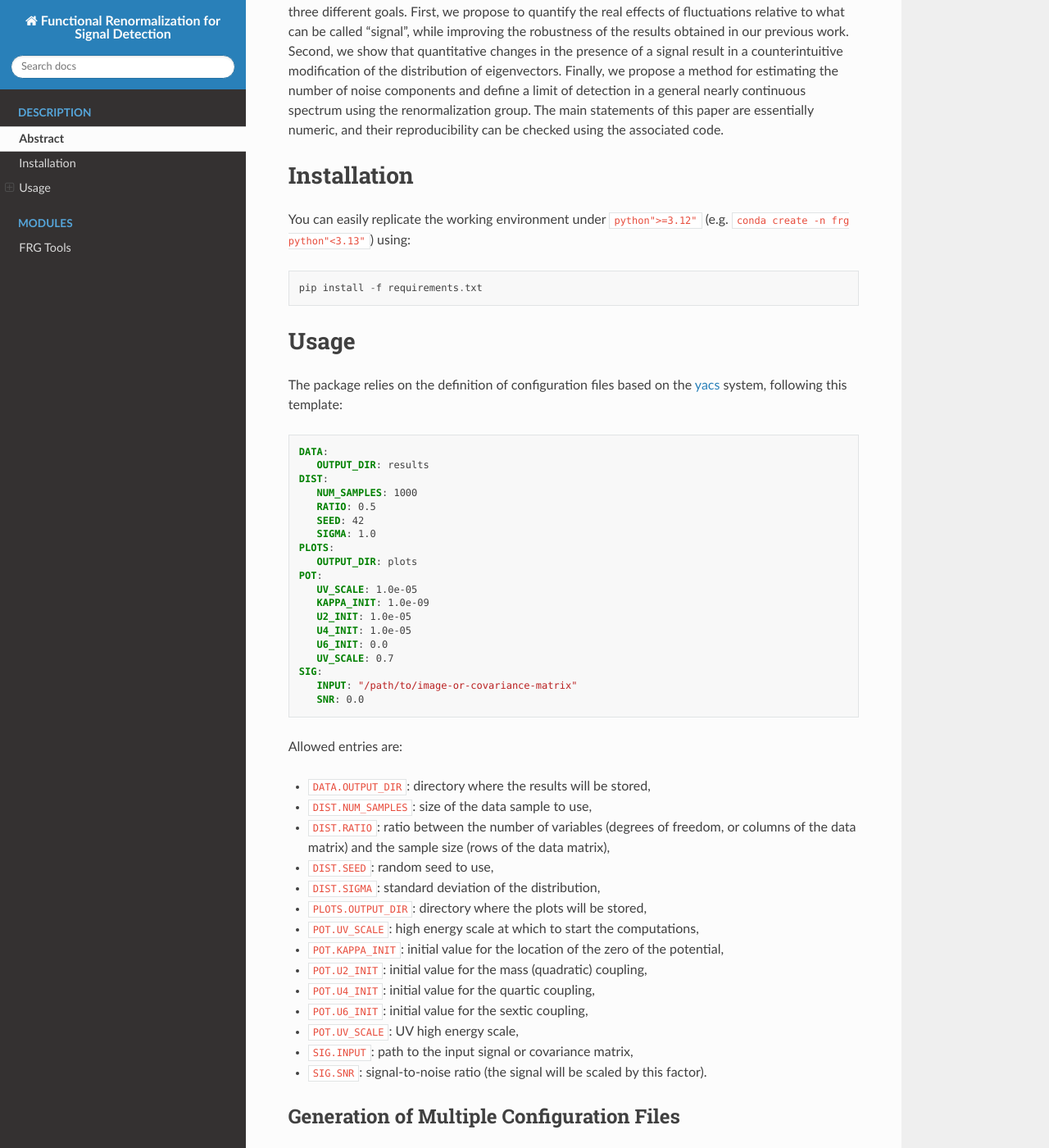
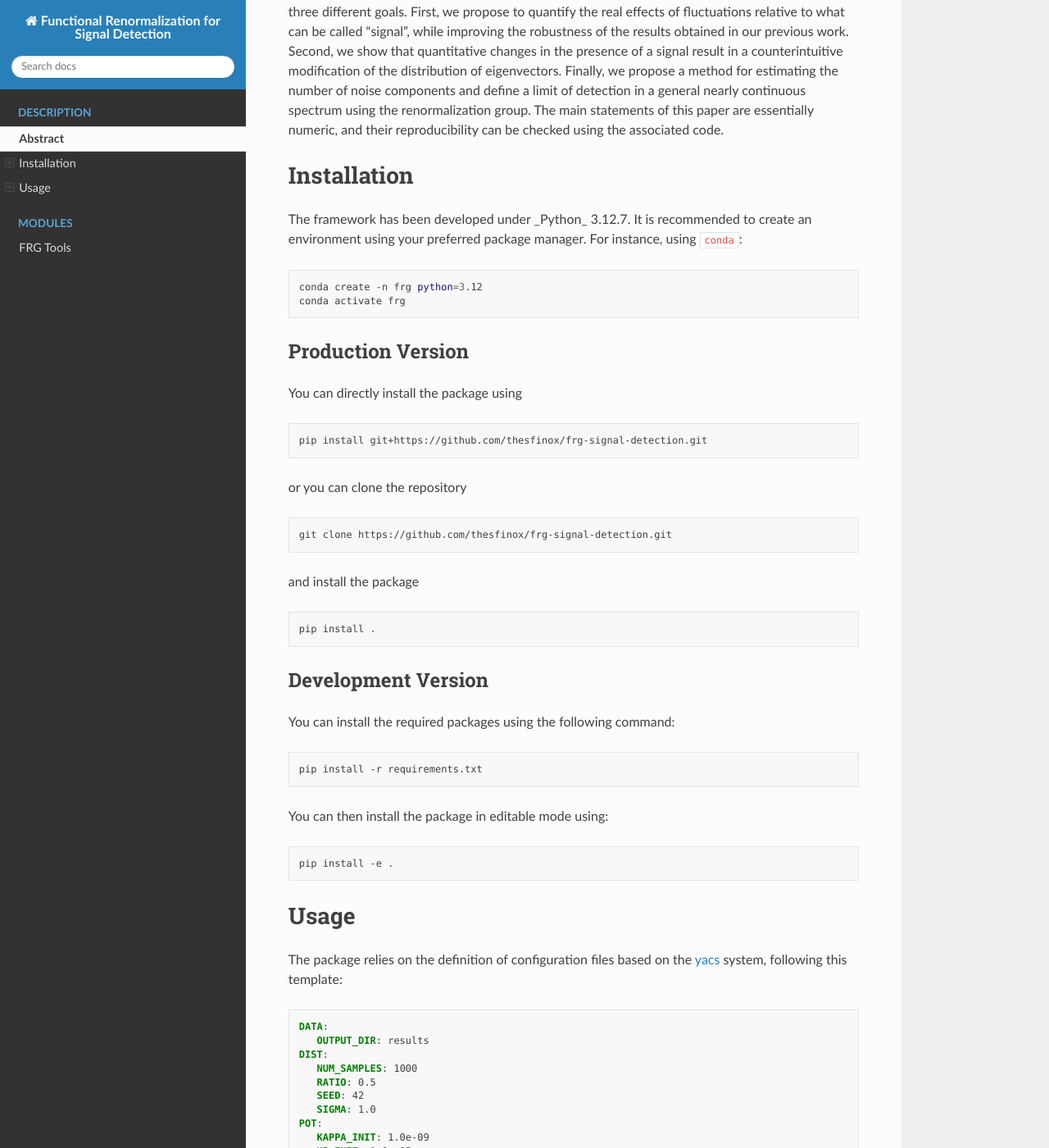
Before and after one commit to thesfinox/frg-signal-detection, a Sphinx documentation site: the page built from docs/source/descr.rst, in a window 1280 px wide and 1400 px high, scrolled down 832 px. Shown: the whole window at 82% size. Built offline with Sphinx 7.4.7 and the Read the Docs theme 3.1.0, drawn with Linux system fonts in a browser that asks for light colours; some of the changed text lies outside the part shown.

Commit message:
Correction to documentation

```diff
--- a/docs/source/descr.rst
+++ b/docs/source/descr.rst
@@ -22,11 +22,50 @@ The main statements of this paper are essentially numeric, and their reproducibi
 Installation
 ============
 
-You can easily replicate the working environment under ``python">=3.12"`` (e.g. ``conda create -n frg python"<3.13"``) using:
+The framework has been developed under _Python_ 3.12.7.
+It is recommended to create an environment using your preferred package manager.
+For instance, using ``conda``:
 
-.. code:: python
+.. code:: bash
 
-   pip install -f requirements.txt
+   conda create -n frg python=3.12
+   conda activate frg
+
+Production Version
+------------------
+
+You can directly install the package using
+
+.. code:: bash
+
+   pip install git+https://github.com/thesfinox/frg-signal-detection.git
+
+or you can clone the repository
+
+.. code:: bash
+
+   git clone https://github.com/thesfinox/frg-signal-detection.git
+
+and install the package
+
+.. code:: bash
+
+   pip install .
+
+Development Version
+-------------------
+
+You can install the required packages using the following command:
+
+.. code:: bash
+
+   pip install -r requirements.txt
+
+You can then install the package in editable mode using:
+
+.. code:: bash
+
+   pip install -e .
 
 Usage
 =====
@@ -42,10 +81,7 @@ The package relies on the definition of configuration files based on the `yacs <
       RATIO: 0.5
       SEED: 42
       SIGMA: 1.0
-   PLOTS:
-      OUTPUT_DIR: plots
    POT:
-      UV_SCALE: 1.0e-05
       KAPPA_INIT: 1.0e-09
       U2_INIT: 1.0e-05
       U4_INIT: 1.0e-05
@@ -63,8 +99,6 @@ Allowed entries are:
 - ``DIST.RATIO``: ratio between the number of variables (degrees of freedom, or columns of the data matrix) and the sample size (rows of the data matrix),
 - ``DIST.SEED``: random seed to use,
 - ``DIST.SIGMA``: standard deviation of the distribution,
-- ``PLOTS.OUTPUT_DIR``: directory where the plots will be stored,
-- ``POT.UV_SCALE``: high energy scale at which to start the computations,
 - ``POT.KAPPA_INIT``: initial value for the location of the zero of the potential,
 - ``POT.U2_INIT``: initial value for the mass (quadratic) coupling,
 - ``POT.U4_INIT``: initial value for the quartic coupling,
@@ -123,8 +157,8 @@ The file ``canonical_dimensions.py`` can be used to compute the canonical dimens
 
    The ``--analytic`` argument can be used to run an analytic simulation instead of a numerical one.
 
-Computation of the Functional Renormalization Group Equations
--------------------------------------------------------------
+Computation of the FRG Equations
+--------------------------------
 
 The file ``frg_equations.py`` can be used to compute the functional renormalization group equations:
 
@@ -137,8 +171,8 @@ The file ``frg_equations.py`` can be used to compute the functional renormalizat
 
    The ``--analytic`` argument can be used to run an analytic simulation instead of a numerical one.
 
-Computation of the Functional Renormalization Group Equations in Local Potential Approximation
--------------------------------------------------------------------------------------------------------
+Computation of the FRG Equations in Non-trivial Vacuum
+------------------------------------------------------
 
 The file ``frg_equations_lpa.py`` can be used to compute the functional renormalization group equations in the Local Potential Approximation (LPA) with an expansion around a non trivial vacuum:
 
--- a/docs/source/index.rst
+++ b/docs/source/index.rst
@@ -6,6 +6,8 @@ Functional Renormalization for Signal Detection
 - **Dine Ousmane Samary** - Faculté des Sciences et Techniques (ICMPA-UNESCO Chair), Université d’Abomey-Calavi, 072 BP 50, Benin
 
 **Code**: https://github.com/thesfinox/frg-signal-detection
+
+**Paper**: https://arxiv.org/abs/2507.01064
 
  .. toctree::
    :maxdepth: 3
--- a/pyproject.toml
+++ b/pyproject.toml
@@ -14,7 +14,7 @@ maintainers = [
     { name = "Riccardo Finotello", email = "riccardo.finotello@cea.fr" },
 ]
 readme = { file = "README.md", content-type = "text/markdown" }
-requires-python = ">=3.12"
+requires-python = ">=3.12,<3.13"
 keywords = [
     "signal detection",
     "renormalization group",
@@ -34,7 +34,8 @@ dynamic = ["version", "dependencies"]
 
 [project.optional-dependencies]
 test = ["pytest>=7.4.0", "pytest-cov>=4.1.0"]
-docs = ["sphinx>=6.2.1", "sphinx-rtd-theme>=1.2.0"]
+docs = ["esbonio>=0.16.5", "sphinx>=6.2.1", "sphinx-rtd-theme>=1.2.0"]
+dev = ["pre-commit>=4.2.0"]
 
 [project.urls]
 Homepage = "https://github.com/thesfinox/frg-signal-detection"
--- a/src/frg/__init__.py
+++ b/src/frg/__init__.py
@@ -33,7 +33,7 @@ from frg.utils.analysis import (
 from frg.utils.utils import get_cfg_defaults, get_logger
 
 # Set the version number
-__version__ = "v1.0.2"
+__version__ = "v1.0.4"
 
 # Set the author
 __author__ = "Riccardo Finotello"
```
Also changed, not shown: README.md (+40 -10 lines).
